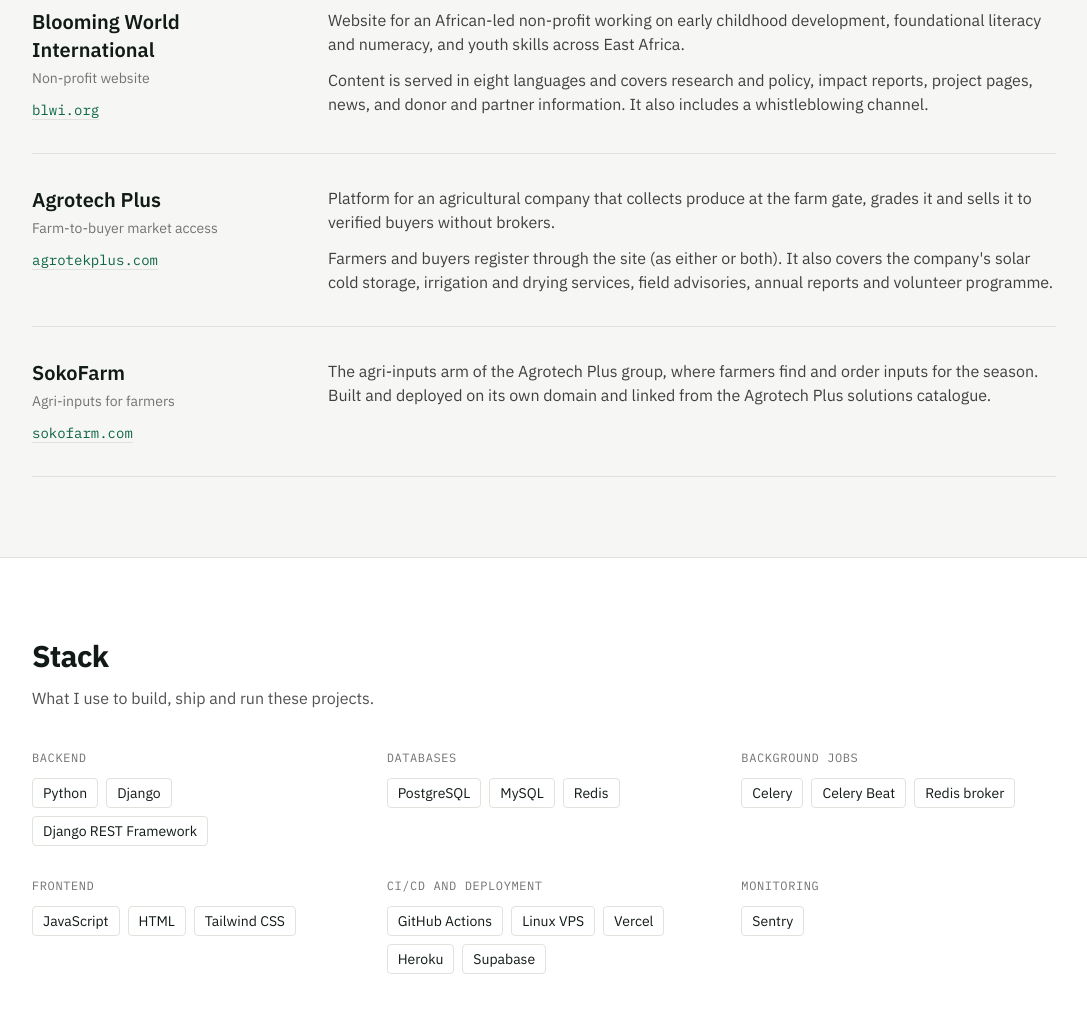
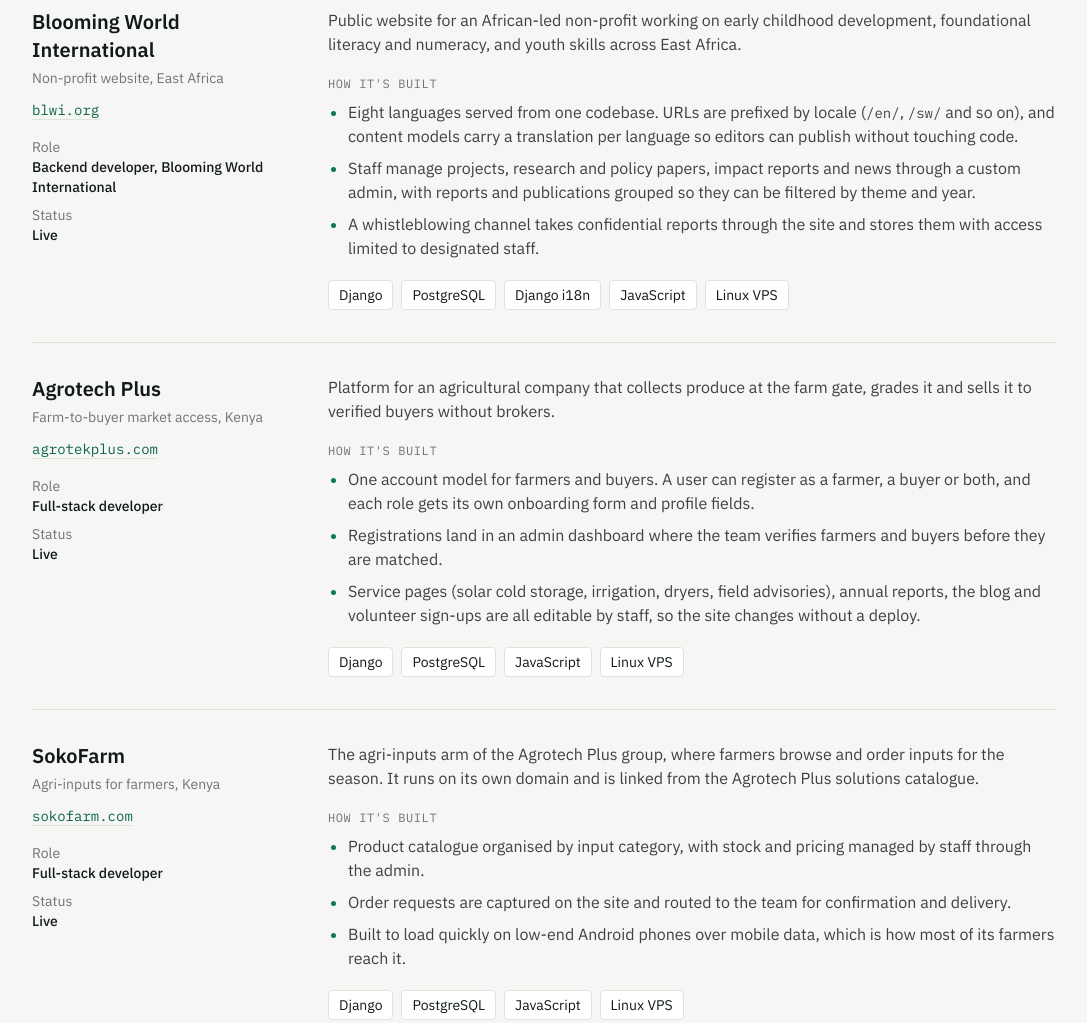
Before and after one commit to snipher-marube/snipher-marube.github.io, a website: page index.html in a window 1280 px wide. Shown: the part 2580-3603 px from the top of the page, without its empty margins (96-1183 px from the left). Drawn offline with Linux system fonts and the light colour scheme.

Commit message:
Add role, engineering details and stack for BWI site, Agrotech Plus and SokoFarm
Co-Authored-By: Claude Opus 5.5 <noreply@anthropic.com>
Claude-Session: https://claude.ai/code/session_01MWYEJy6WFqDjXdnK5sAtmf

```diff
--- a/index.html
+++ b/index.html
@@ -165,35 +165,72 @@
         <article class="grid gap-4 py-8 md:grid-cols-[16rem_1fr] md:gap-10">
           <div>
             <h3 class="text-xl font-semibold">Blooming World International</h3>
-            <p class="mt-1 text-sm text-neutral-500">Non-profit website</p>
+            <p class="mt-1 text-sm text-neutral-500">Non-profit website, East Africa</p>
             <a class="project-link mt-3 inline-block" href="https://blwi.org/en/" target="_blank" rel="noopener noreferrer">blwi.org</a>
+            <dl class="mt-4 space-y-2 text-sm">
+              <div><dt class="text-neutral-500">Role</dt><dd class="font-medium">Backend developer, Blooming World International</dd></div>
+              <div><dt class="text-neutral-500">Status</dt><dd class="font-medium">Live</dd></div>
+            </dl>
           </div>
           <div class="text-neutral-700">
-            <p>Website for an African-led non-profit working on early childhood development, foundational literacy and numeracy, and youth skills across East Africa.</p>
-            <p class="mt-3">Content is served in eight languages and covers research and policy, impact reports, project pages, news, and donor and partner information. It also includes a whistleblowing channel.</p>
+            <p>Public website for an African-led non-profit working on early childhood development, foundational literacy and numeracy, and youth skills across East Africa.</p>
+            <h4 class="mt-5 font-mono text-xs uppercase tracking-wider text-neutral-500">How it's built</h4>
+            <ul class="mt-2 list-disc space-y-2 pl-5 marker:text-moss-600">
+              <li>Eight languages served from one codebase. URLs are prefixed by locale (<code class="font-mono text-sm">/en/</code>, <code class="font-mono text-sm">/sw/</code> and so on), and content models carry a translation per language so editors can publish without touching code.</li>
+              <li>Staff manage projects, research and policy papers, impact reports and news through a custom admin, with reports and publications grouped so they can be filtered by theme and year.</li>
+              <li>A whistleblowing channel takes confidential reports through the site and stores them with access limited to designated staff.</li>
+            </ul>
+            <div class="mt-5 flex flex-wrap gap-2">
+              <span class="tag">Django</span><span class="tag">PostgreSQL</span><span class="tag">Django i18n</span><span class="tag">JavaScript</span><span class="tag">Linux VPS</span>
+            </div>
           </div>
         </article>
 
         <article class="grid gap-4 py-8 md:grid-cols-[16rem_1fr] md:gap-10">
           <div>
             <h3 class="text-xl font-semibold">Agrotech Plus</h3>
-            <p class="mt-1 text-sm text-neutral-500">Farm-to-buyer market access</p>
+            <p class="mt-1 text-sm text-neutral-500">Farm-to-buyer market access, Kenya</p>
             <a class="project-link mt-3 inline-block" href="https://agrotekplus.com/" target="_blank" rel="noopener noreferrer">agrotekplus.com</a>
+            <dl class="mt-4 space-y-2 text-sm">
+              <div><dt class="text-neutral-500">Role</dt><dd class="font-medium">Full-stack developer</dd></div>
+              <div><dt class="text-neutral-500">Status</dt><dd class="font-medium">Live</dd></div>
+            </dl>
           </div>
           <div class="text-neutral-700">
             <p>Platform for an agricultural company that collects produce at the farm gate, grades it and sells it to verified buyers without brokers.</p>
-            <p class="mt-3">Farmers and buyers register through the site (as either or both). It also covers the company's solar cold storage, irrigation and drying services, field advisories, annual reports and volunteer programme.</p>
+            <h4 class="mt-5 font-mono text-xs uppercase tracking-wider text-neutral-500">How it's built</h4>
+            <ul class="mt-2 list-disc space-y-2 pl-5 marker:text-moss-600">
+              <li>One account model for farmers and buyers. A user can register as a farmer, a buyer or both, and each role gets its own onboarding form and profile fields.</li>
+              <li>Registrations land in an admin dashboard where the team verifies farmers and buyers before they are matched.</li>
+              <li>Service pages (solar cold storage, irrigation, dryers, field advisories), annual reports, the blog and volunteer sign-ups are all editable by staff, so the site changes without a deploy.</li>
+            </ul>
+            <div class="mt-5 flex flex-wrap gap-2">
+              <span class="tag">Django</span><span class="tag">PostgreSQL</span><span class="tag">JavaScript</span><span class="tag">Linux VPS</span>
+            </div>
           </div>
         </article>
 
         <article class="grid gap-4 py-8 md:grid-cols-[16rem_1fr] md:gap-10">
           <div>
             <h3 class="text-xl font-semibold">SokoFarm</h3>
-            <p class="mt-1 text-sm text-neutral-500">Agri-inputs for farmers</p>
+            <p class="mt-1 text-sm text-neutral-500">Agri-inputs for farmers, Kenya</p>
             <a class="project-link mt-3 inline-block" href="https://www.sokofarm.com/" target="_blank" rel="noopener noreferrer">sokofarm.com</a>
+            <dl class="mt-4 space-y-2 text-sm">
+              <div><dt class="text-neutral-500">Role</dt><dd class="font-medium">Full-stack developer</dd></div>
+              <div><dt class="text-neutral-500">Status</dt><dd class="font-medium">Live</dd></div>
+            </dl>
           </div>
           <div class="text-neutral-700">
-            <p>The agri-inputs arm of the Agrotech Plus group, where farmers find and order inputs for the season. Built and deployed on its own domain and linked from the Agrotech Plus solutions catalogue.</p>
+            <p>The agri-inputs arm of the Agrotech Plus group, where farmers browse and order inputs for the season. It runs on its own domain and is linked from the Agrotech Plus solutions catalogue.</p>
+            <h4 class="mt-5 font-mono text-xs uppercase tracking-wider text-neutral-500">How it's built</h4>
+            <ul class="mt-2 list-disc space-y-2 pl-5 marker:text-moss-600">
+              <li>Product catalogue organised by input category, with stock and pricing managed by staff through the admin.</li>
+              <li>Order requests are captured on the site and routed to the team for confirmation and delivery.</li>
+              <li>Built to load quickly on low-end Android phones over mobile data, which is how most of its farmers reach it.</li>
+            </ul>
+            <div class="mt-5 flex flex-wrap gap-2">
+              <span class="tag">Django</span><span class="tag">PostgreSQL</span><span class="tag">JavaScript</span><span class="tag">Linux VPS</span>
+            </div>
           </div>
         </article>
 
```
